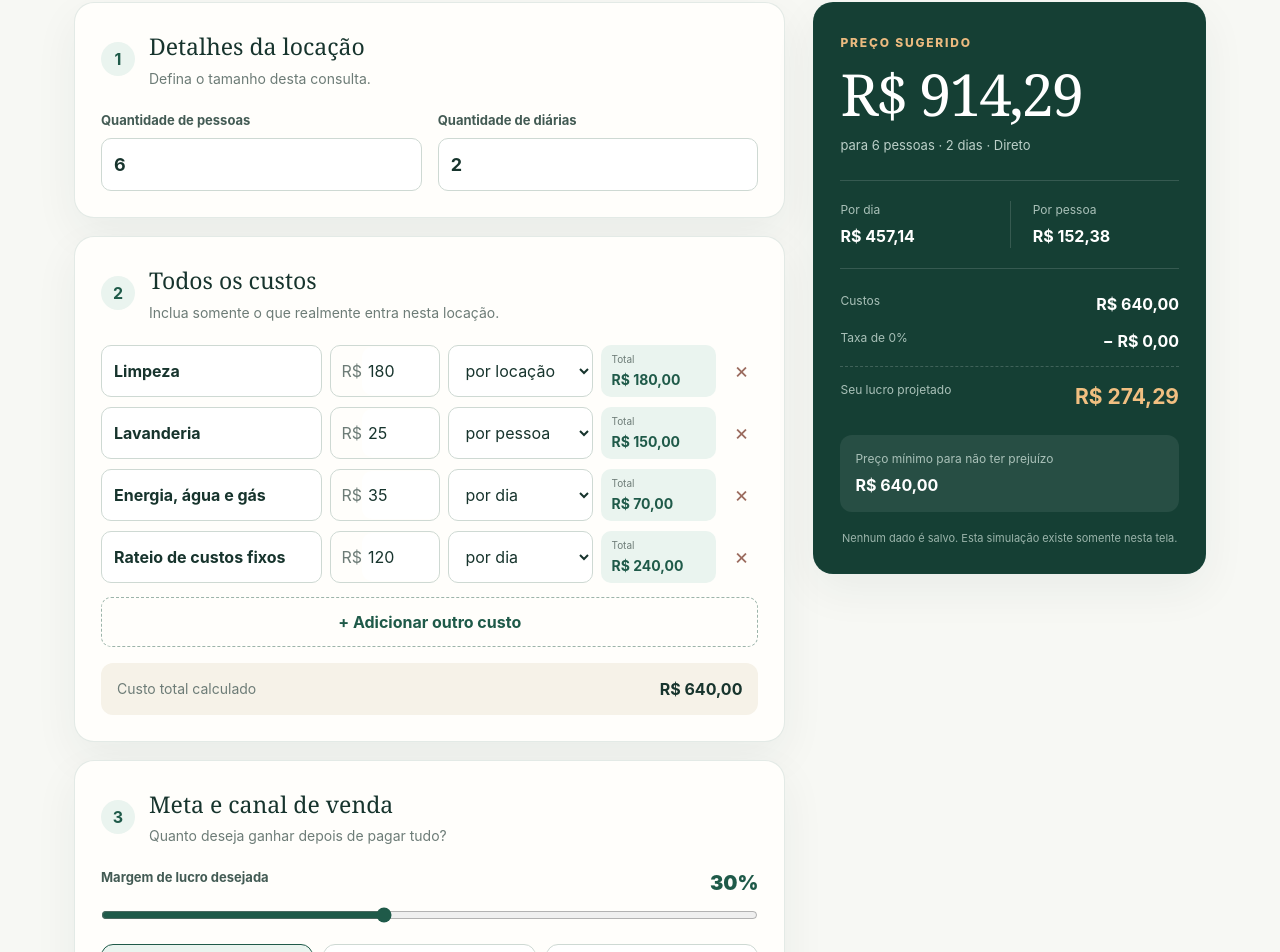
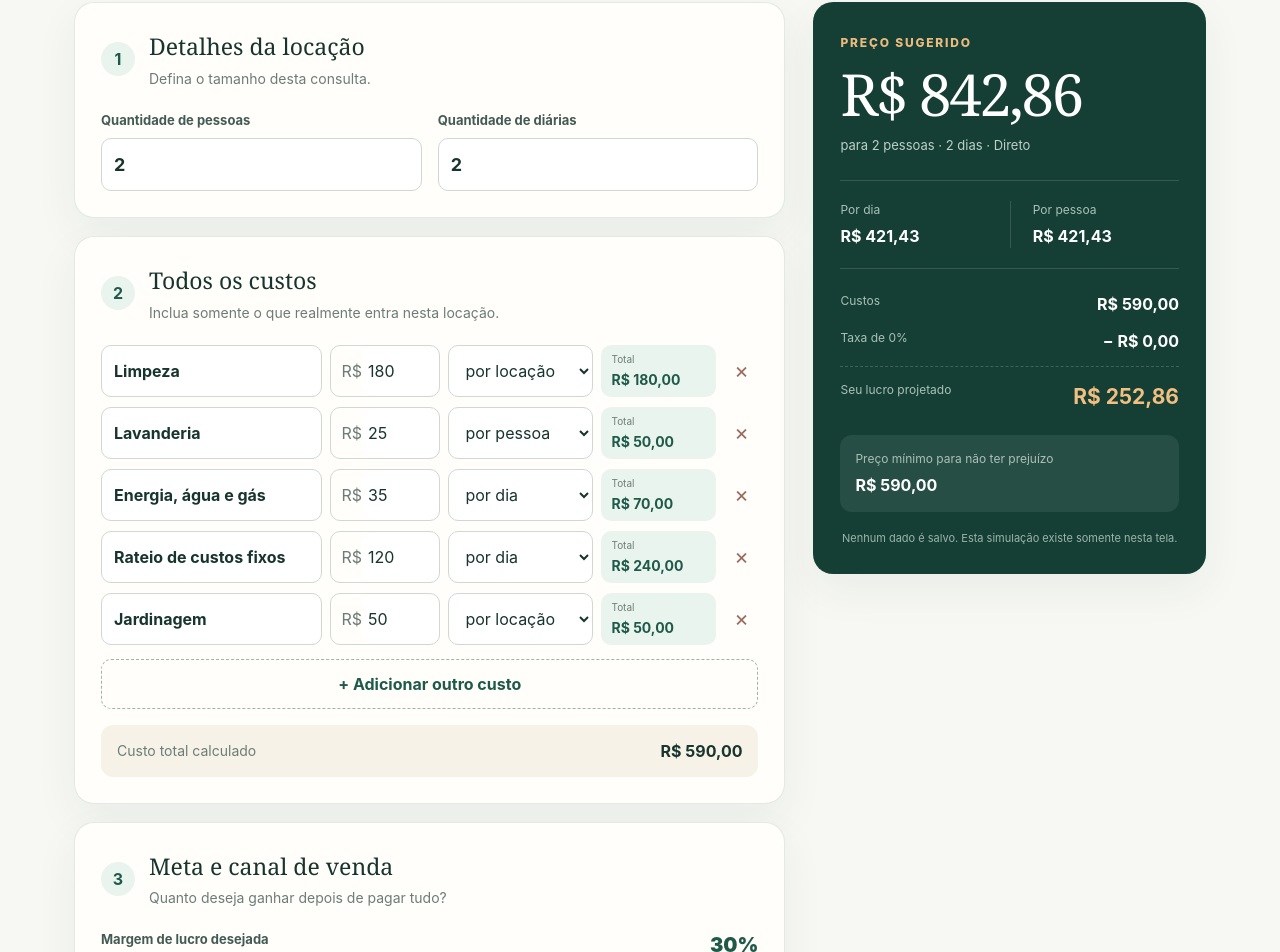
Before and after one commit to Bitcoiniciantes/lucro, a Next.js app: page / in a window 1280 px wide. Shown: the part 524-1476 px from the top of the page. Built offline with nearby package versions, Linux system fonts and the light colour scheme.

Commit message:
Atualizar padroes de hospedagem

```diff
--- a/app/page.tsx
+++ b/app/page.tsx
@@ -3,12 +3,12 @@ import {useMemo,useState} from "react";
 type U="fixo"|"dia"|"pessoa"|"pessoa-dia"; type C={id:number;name:string;value:number;unit:U};
 const brl=new Intl.NumberFormat("pt-BR",{style:"currency",currency:"BRL"});
 const labs:Record<U,string>={fixo:"por locação",dia:"por dia",pessoa:"por pessoa","pessoa-dia":"por pessoa/dia"};
-const base={stay:[{id:1,name:"Limpeza",value:180,unit:"fixo"},{id:2,name:"Lavanderia",value:25,unit:"pessoa"},{id:3,name:"Energia, água e gás",value:35,unit:"dia"},{id:4,name:"Rateio de custos fixos",value:120,unit:"dia"}] as C[],event:[{id:1,name:"Limpeza e preparação",value:100,unit:"fixo"},{id:2,name:"Consumo e estrutura",value:3,unit:"pessoa"},{id:3,name:"Equipe de apoio",value:0,unit:"dia"},{id:4,name:"Rateio de custos fixos",value:3,unit:"pessoa"}] as C[]};
+const base={stay:[{id:1,name:"Limpeza",value:180,unit:"fixo"},{id:2,name:"Lavanderia",value:25,unit:"pessoa"},{id:3,name:"Energia, água e gás",value:35,unit:"dia"},{id:4,name:"Rateio de custos fixos",value:120,unit:"dia"},{id:5,name:"Jardinagem",value:50,unit:"fixo"}] as C[],event:[{id:1,name:"Limpeza e preparação",value:100,unit:"fixo"},{id:2,name:"Consumo e estrutura",value:3,unit:"pessoa"},{id:3,name:"Equipe de apoio",value:0,unit:"dia"},{id:4,name:"Rateio de custos fixos",value:3,unit:"pessoa"}] as C[]};
 const line=(c:C,p:number,d:number)=>c.value*(c.unit==="dia"?d:c.unit==="pessoa"?p:c.unit==="pessoa-dia"?p*d:1);
 export default function Home(){
- const [mode,setMode]=useState<"stay"|"event">("stay"),[people,setPeople]=useState(6),[days,setDays]=useState(2),[margin,setMargin]=useState(30),[fee,setFee]=useState(0),[channel,setChannel]=useState("Direto"),[costs,setCosts]=useState<C[]>(base.stay),[quickLabel,setQuickLabel]=useState("⚡ Consulta rápida");
+ const [mode,setMode]=useState<"stay"|"event">("stay"),[people,setPeople]=useState(2),[days,setDays]=useState(2),[margin,setMargin]=useState(30),[fee,setFee]=useState(0),[channel,setChannel]=useState("Direto"),[costs,setCosts]=useState<C[]>(base.stay),[quickLabel,setQuickLabel]=useState("⚡ Consulta rápida");
  const total=useMemo(()=>costs.reduce((s,c)=>s+line(c,people,days),0),[costs,people,days]),factor=1-margin/100-fee/100,price=factor>0?total/factor:0,platform=price*fee/100,profit=price-platform-total,minimum=fee<100?total/(1-fee/100):0;
- const modeTo=(m:"stay"|"event")=>{setMode(m);setCosts(base[m].map(c=>({...c})));setPeople(m==="stay"?6:50);setDays(m==="stay"?2:1);setMargin(m==="stay"?30:50);choose("Direto",0)};
+ const modeTo=(m:"stay"|"event")=>{setMode(m);setCosts(base[m].map(c=>({...c})));setPeople(m==="stay"?2:50);setDays(m==="stay"?2:1);setMargin(m==="stay"?30:50);choose("Direto",0)};
  const patch=(id:number,p:Partial<C>)=>setCosts(a=>a.map(c=>c.id===id?{...c,...p}:c)); const choose=(n:string,f:number)=>{setChannel(n);setFee(f)}; const quick=()=>{modeTo("event");setQuickLabel("✓ Valores aplicados");setTimeout(()=>setQuickLabel("⚡ Consulta rápida"),1400)};
  return <main><header><div className="brand"><b>L</b><span>Hospedagem & Eventos</span></div><button className="link" onClick={()=>modeTo(mode)}>Limpar simulação</button></header>
  <section className="hero"><small>CALCULADORA DE PRECIFICAÇÃO</small><h1>Do custo ao preço certo, sem complicação.</h1><p>Informe os custos e sua meta de lucro. A calculadora sugere quanto cobrar pela hospedagem ou pelo evento.</p></section>
```
Also changed, not shown: 1 other file (tests, documents, lock files or other folders).
